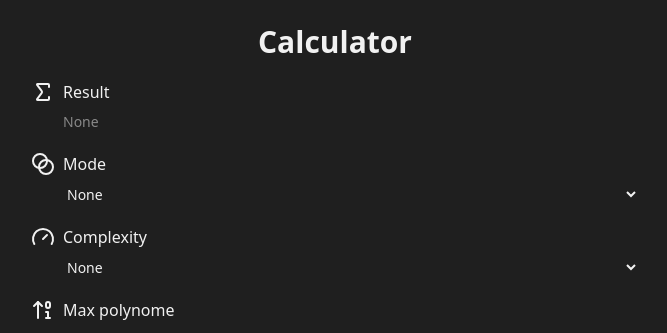
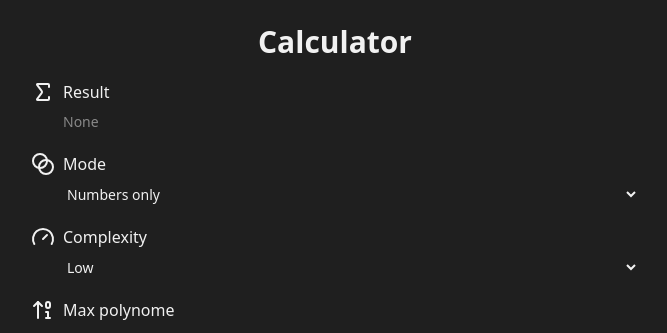
Before and after one commit to Michal-Dzurik/Reverse-calculator, a React (Vite) app: page /calculator in a window 1280 px wide. Shown: the top 333 px of the page, without its empty margins (305-972 px from the left). Built offline with nearby package versions, Linux system fonts and the light colour scheme.

Commit message:
Tests setup

```diff
--- a/src/routes/Calculator.tsx
+++ b/src/routes/Calculator.tsx
@@ -2,10 +2,11 @@ import {ArrowUp01, Blend, Gauge, Puzzle, Sigma} from "lucide-react";
 import {FormEvent, useState} from "react";
 import Select from "../components/form/Select.tsx";
 import Input from "../components/form/Input.tsx";
+import {reverseCalculate} from "../untils/utils.ts";
 
 export default function Calculator() {
-    const [complexity, setComplexity] = useState<string>('');
-    const [mode, setMode] = useState<string>('');
+    const [complexity, setComplexity] = useState<string>('low');
+    const [mode, setMode] = useState<string>('numbers');
 
     const [number, setNumber] = useState<number|null>(null);
     const [maxOperands, setMaxOperands] = useState<number|null>(5);
@@ -13,6 +14,8 @@ export default function Calculator() {
 
     const handleOnSubmit = function (event: FormEvent<HTMLFormElement>) {
         event.preventDefault();
+
+        console.log(reverseCalculate(number || 0,maxOperands || 2,maxPolynome || 1,mode,complexity));
     }
 
     return (
@@ -21,32 +24,32 @@ export default function Calculator() {
             <form onSubmit={handleOnSubmit}>
 
                 <Input label={"Result"} icon={<Sigma/>} hint={"None"} type={'number'} value={number} onChange={(e) => {
-                    setNumber(e.target.value.trim() !== '' ? parseInt(e.target.value, 10) : null);
+                    setNumber(e.target.value.trim() !== '' ? parseFloat(e.target.value) : null);
                 }}/>
 
                 <Select label='Mode' icon={<Blend/>} value={mode} onChange={(e) => {
                     setMode(e.target.value);
                 }}>
-                    <option selected>None</option>
+                    <option selected disabled hidden>None</option>
                     <option value='number'>Numbers only</option>
-                    <option value='quadratic'>Quadratic</option>
+                    <option value='variables'>With Variable</option>
                 </Select>
 
                 <Select label='Complexity' icon={<Gauge/>} value={complexity} onChange={(e) => {
                     setComplexity(e.target.value);
                 }}>
-                    <option selected>None</option>
+                    <option selected disabled hidden>None</option>
                     <option value='low'>Low</option>
                     <option value='medium'>Medium</option>
                     <option value='high'>High</option>
                 </Select>
 
                 <Input label={"Max polynome"} icon={<ArrowUp01/>} min={1} max={10} hint={""} type={'number'} value={maxPolynome} onChange={(e) => {
-                    setMaxPolynome(e.target.value.trim() !== '' ? parseInt(e.target.value, 10) : null);
+                    setMaxPolynome(e.target.value.trim() !== '' ? parseFloat(e.target.value) : null);
                 }}/>
 
                 <Input label={"Max operands"} icon={<Puzzle/>} min={2} max={20} hint={""} type={'number'} value={maxOperands} onChange={(e) => {
-                    setMaxOperands(e.target.value.trim() !== '' ? parseInt(e.target.value, 10) : null);
+                    setMaxOperands(e.target.value.trim() !== '' ? parseFloat(e.target.value) : null);
                 }}/>
                 <button type="submit">😋 Gimme that stuff!</button>
             </form>
--- a/src/untils/form.ts
+++ /dev/null
@@ -1,3 +0,0 @@
-export const getFormData = (): void => {
-
-};
--- /dev/null
+++ b/src/untils/utils.ts
@@ -0,0 +1,27 @@
+
+export const reverseCalculate = (result: number, maxOperands: number, maxPolynome: number, mode: string, complexity: string): string => {
+    if (mode == null || complexity == null || mode === '' || complexity === '') return '';
+    maxPolynome = Math.max(maxPolynome, result);
+
+    let output = '';
+    let sum = 0;
+
+    if (mode === 'numbers'){
+        const multiplier = complexity === 'high' ? 4 : (complexity === 'medium' ? 2 : 1);
+        const operandNumber = Math.floor(Math.random() * (maxOperands));
+
+        for (let i = 0; i < operandNumber + 1; i++) {
+            let numb = Math.floor(Math.random() * (result * multiplier));
+
+            if(Math.floor(Math.random() * 2) === 1) numb = -numb;
+
+            sum += numb;
+            output += (numb >= 0 ? '+' : '') + numb;
+        }
+
+        const rest = (result - sum);
+        output += (rest >= 0 ? '+' : '') + rest;
+    }
+
+    return output;
+};
```
Also changed, not shown: package.json (+11 -0 lines), tsconfig.json (+11 -0 lines), .babelrc (added), .mocharc.json (added), 2 other files (tests, documents, lock files or other folders).
